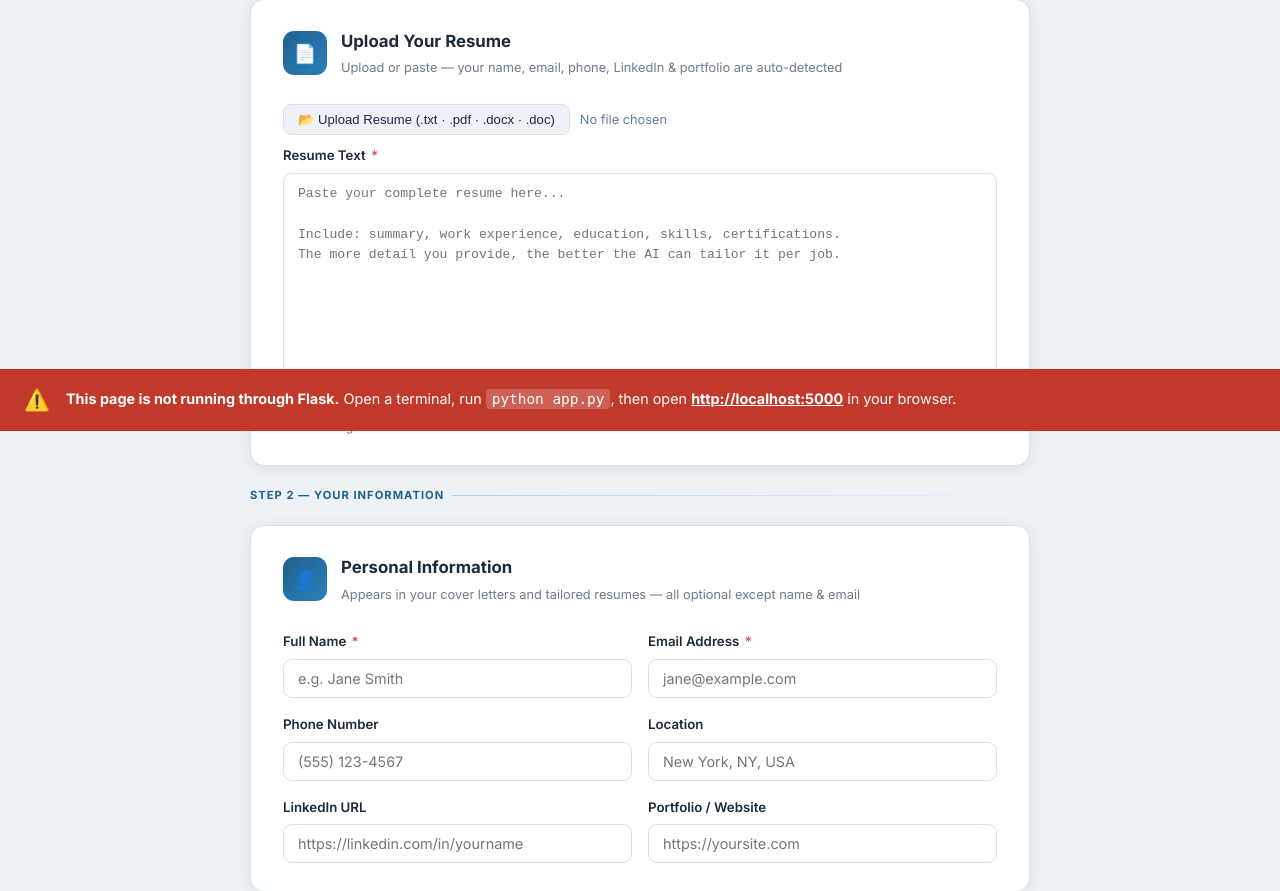
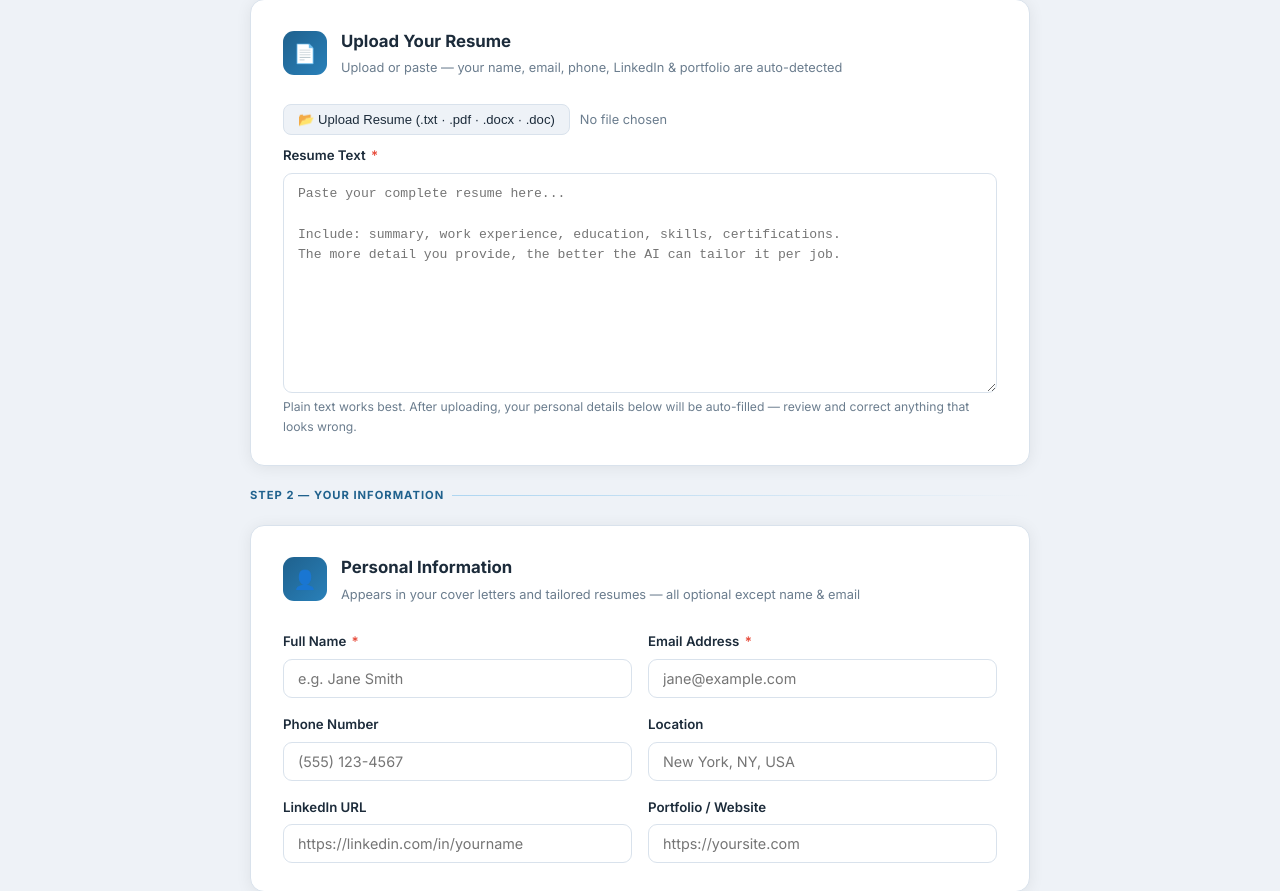
Before and after one commit to bachanagoninagesh/JobMatchAI, a Flask app: page / in a window 1280 px wide. Shown: the part 369-1260 px from the top of the page. Run offline with Flask 3, Linux system fonts and the light colour scheme; some libraries are stand-ins or nearby versions.

Commit message:
remove local host

```diff
--- a/templates/index.html
+++ b/templates/index.html
@@ -735,33 +735,7 @@ affirm</textarea>
 
 </div><!-- /container -->
 
-<!-- Wrong-origin banner — shown only when not served by Flask -->
-<div id="origin-banner" style="display:none;position:fixed;bottom:0;left:0;right:0;
-  background:#c0392b;color:#fff;padding:14px 24px;font-size:0.9rem;
-  font-family:inherit;z-index:9999;align-items:center;gap:16px;">
-  <span style="font-size:1.3rem;">⚠️</span>
-  <span>
-    <strong>This page is not running through Flask.</strong>
-    Open a terminal, run <code style="background:rgba(255,255,255,0.2);padding:2px 6px;border-radius:4px;">python app.py</code>,
-    then open <a href="http://localhost:5000" style="color:#fff;font-weight:700;">http://localhost:5000</a> in your browser.
-  </span>
-</div>
-
 <script>
-// ── Origin check — must be served by Flask on port 5000 ──────────────────────
-(function () {
-  const ok = window.location.protocol === 'http:' &&
-              window.location.hostname === 'localhost' &&
-              window.location.port    === '5000';
-  if (!ok) {
-    const banner = document.getElementById('origin-banner');
-    banner.style.display = 'flex';
-    // Disable the run button so it can't be clicked accidentally
-    const btn = document.getElementById('run-btn');
-    if (btn) { btn.disabled = true; btn.title = 'Start Flask first: python app.py'; }
-  }
-})();
-
 // ── File upload ──────────────────────────────────────────────────────────────
 async function loadFile(input) {
   const file = input.files[0];
```
